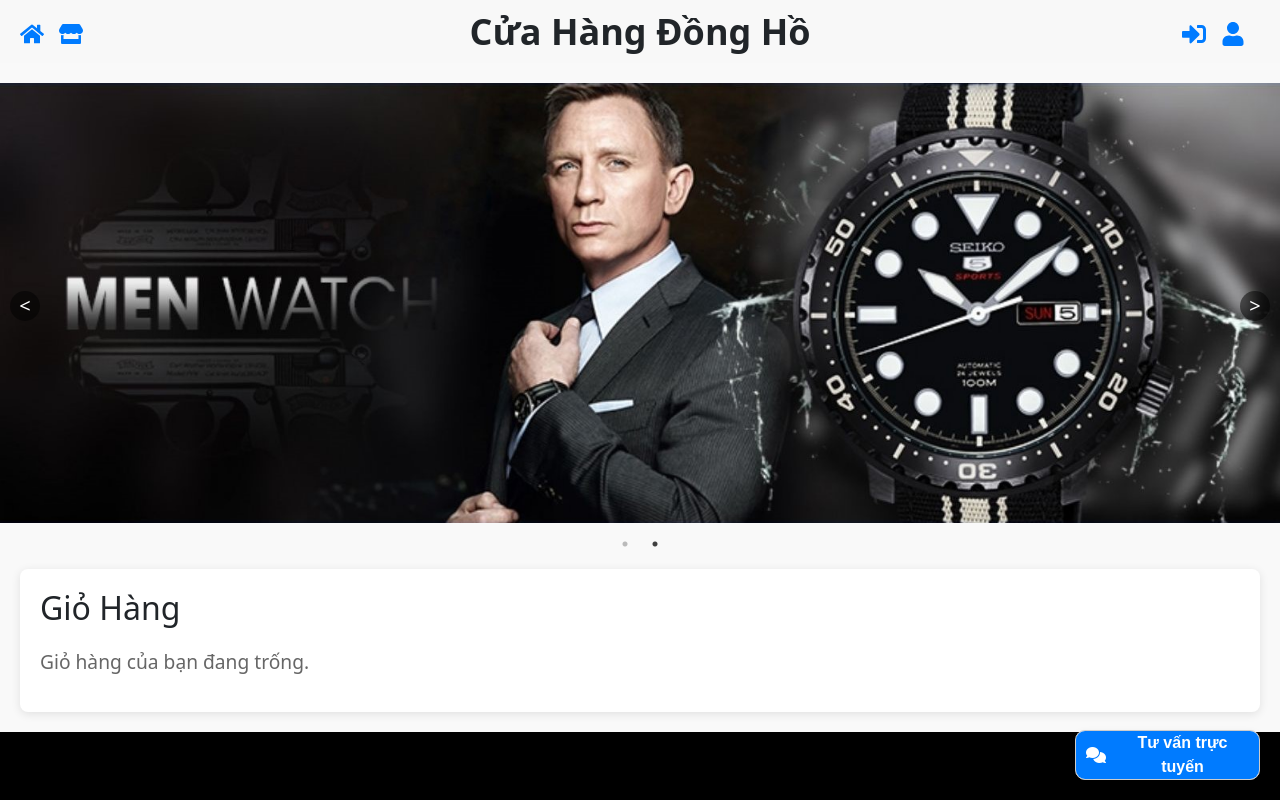
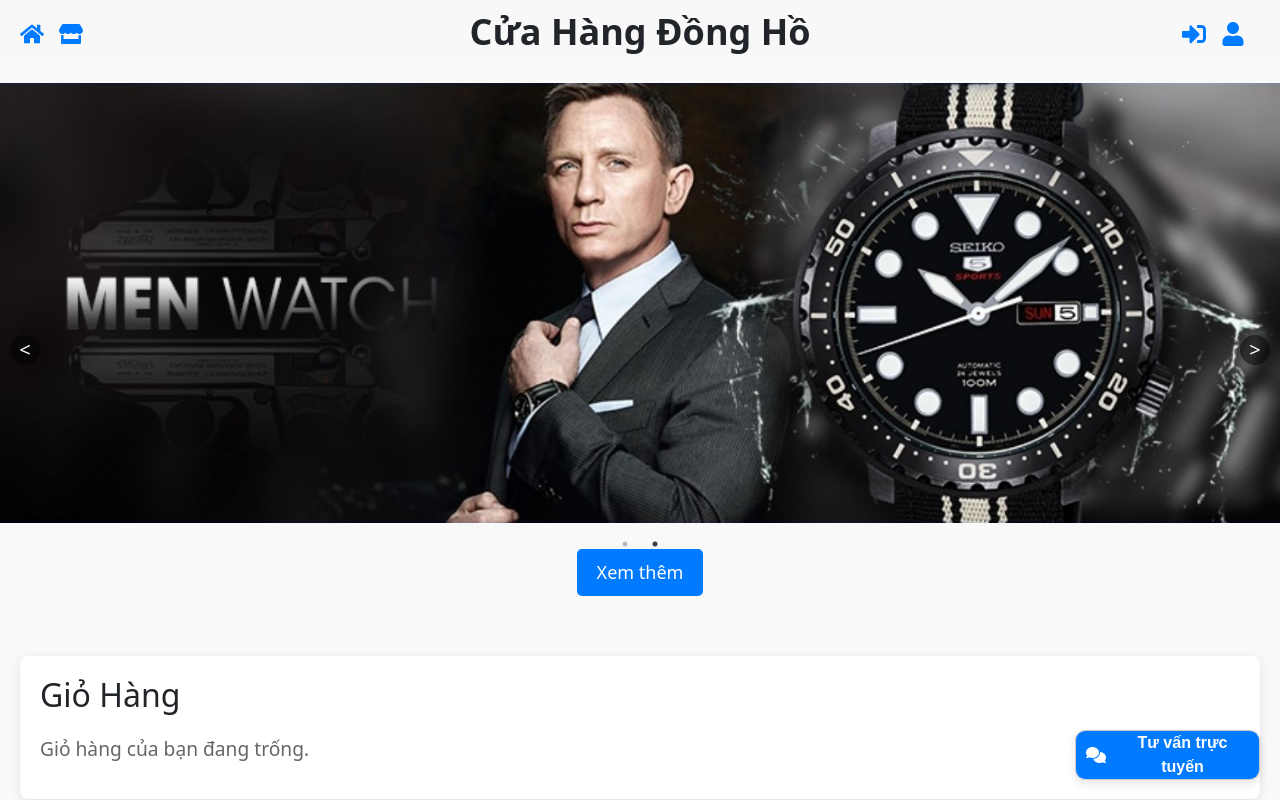
Before and after one commit to DaiPhungH/PGFE2, a React (Create React App) app: page /cart in a window 1280 px wide. Shown: the top 800 px of the page. Built offline with nearby package versions, Linux system fonts and the light colour scheme.

Commit message:
<update>

```diff
--- a/src/components/Header/Header.js
+++ b/src/components/Header/Header.js
@@ -31,15 +31,9 @@
     slidesToScroll: 1,
     autoplay: true,
     autoplaySpeed: 1500,
-    arrows: false, // Ẩn các nút chuyển mặc định của slick-carousel
-    beforeChange: () => setIsDragging(true), // Thiết lập trạng thái kéo khi bắt đầu thay đổi slide
-    afterChange: () => setIsDragging(false) // Đặt trạng thái kéo về false khi hoàn thành thay đổi slide
-  };
-
-  const handleCarouselClick = (e) => {
-    if (!isDragging) {
-      navigate('/shop');
-    }
+    arrows: false,
+    beforeChange: () => setIsDragging(true),
+    afterChange: () => setIsDragging(false),
   };
 
   const goToPreviousSlide = () => {
@@ -53,57 +47,57 @@
   const styles = {
     header: {
       backgroundColor: '#f8f8f8',
-      padding: '10px 0'
+      padding: '10px 0',
     },
     headerContent: {
       display: 'flex',
       justifyContent: 'space-between',
       alignItems: 'center',
-      padding: '0 20px'
+      padding: '0 20px',
     },
     leftSection: {
       display: 'flex',
-      alignItems: 'center'
+      alignItems: 'center',
     },
     rightSection: {
       display: 'flex',
-      alignItems: 'center'
+      alignItems: 'center',
     },
     btnIcon: {
       fontSize: '24px',
       color: '#007bff',
       marginRight: '15px',
-      textDecoration: 'none'
+      textDecoration: 'none',
     },
     headerTitle: {
       fontSize: '36px',
       fontWeight: 'bold',
       textAlign: 'center',
       flexGrow: 1,
-      margin: '0'
+      margin: '0',
     },
     logout: {
       background: 'none',
       border: 'none',
       color: '#007bff',
       cursor: 'pointer',
-      fontSize: '24px'
+      fontSize: '24px',
     },
     containerFluid: {
       margin: '20px 0',
-      position: 'relative'
+      position: 'relative',
     },
     carouselImageWrapper: {
       position: 'relative',
       width: '100%',
       height: '739px',
       overflow: 'hidden',
-      cursor: 'pointer'
+      cursor: 'pointer',
     },
     carouselImage: {
       width: '100%',
       height: '100%',
-      objectFit: 'cover'
+      objectFit: 'cover',
     },
     slickArrow: {
       backgroundColor: 'rgba(0,0,0,0.5)',
@@ -119,14 +113,26 @@
       cursor: 'pointer',
       position: 'absolute',
       top: '50%',
-      transform: 'translateY(-50%)'
+      transform: 'translateY(-50%)',
     },
     slickArrowLeft: {
-      left: '10px'
+      left: '10px',
     },
     slickArrowRight: {
-      right: '10px'
-    }
+      right: '10px',
+    },
+    viewMoreButton: {
+      padding: '10px 20px',
+      backgroundColor: '#007bff',
+      color: '#fff',
+      border: 'none',
+      borderRadius: '5px',
+      cursor: 'pointer',
+      fontSize: '18px',
+      zIndex: 1001,
+      display: 'block',
+      margin: '20px auto', // Căn giữa nút
+    },
   };
 
   return (
@@ -149,11 +155,7 @@
                 <Link to="/cart" style={styles.btnIcon}>
                   <FaShoppingCart />
                 </Link>
-                <button
-                  style={styles.logout}
-                  type="button"
-                  onClick={logoutHandler}
-                >
+                <button style={styles.logout} type="button" onClick={logoutHandler}>
                   <FaSignOutAlt />
                 </button>
               </>
@@ -170,28 +172,30 @@
           </div>
         </div>
       </div>
+
+      {/* Carousel */}
       <div style={styles.containerFluid}>
-        <Slider
-          {...settings}
-          ref={sliderRef}
-        >
-          <div style={styles.carouselImageWrapper} onClick={handleCarouselClick}>
+        <Slider {...settings} ref={sliderRef}>
+          {/* Banner 1 */}
+          <div style={styles.carouselImageWrapper}>
             <img src={banner1} alt="Banner 1" style={styles.carouselImage} />
           </div>
-          <div style={styles.carouselImageWrapper} onClick={handleCarouselClick}>
-            <img src={banner3} alt="Banner 3" style={styles.carouselImage} />
+
+          {/* Banner 2 */}
+          <div style={styles.carouselImageWrapper}>
+            <img src={banner3} alt="Banner 2" style={styles.carouselImage} />
           </div>
         </Slider>
-        <div
-          style={{ ...styles.slickArrow, ...styles.slickArrowLeft }}
-          onClick={goToPreviousSlide}
-        >
+
+        {/* Nút Xem Thêm Bên Dưới */}
+        <button style={styles.viewMoreButton} onClick={() => navigate('/shop')}>
+          Xem thêm
+        </button>
+
+        <div style={{ ...styles.slickArrow, ...styles.slickArrowLeft }} onClick={goToPreviousSlide}>
           &lt;
         </div>
-        <div
-          style={{ ...styles.slickArrow, ...styles.slickArrowRight }}
-          onClick={goToNextSlide}
-        >
+        <div style={{ ...styles.slickArrow, ...styles.slickArrowRight }} onClick={goToNextSlide}>
           &gt;
         </div>
       </div>
```
